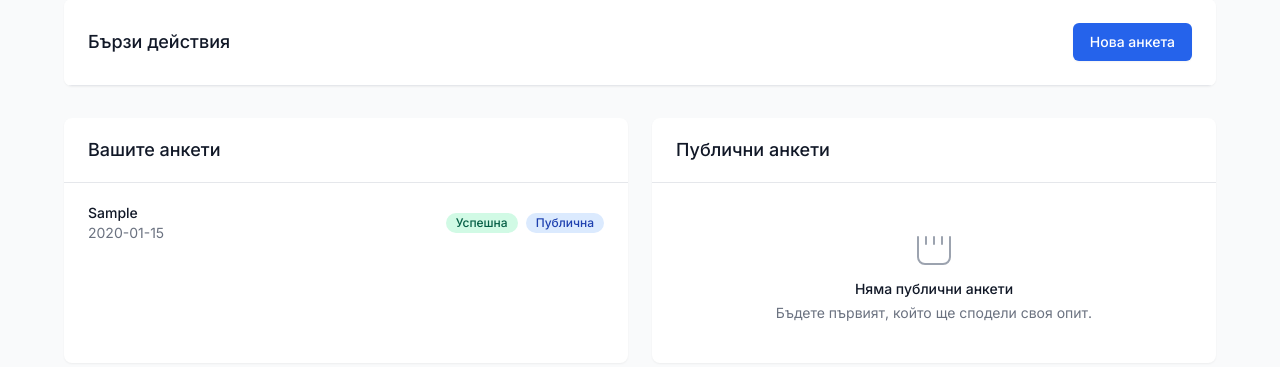
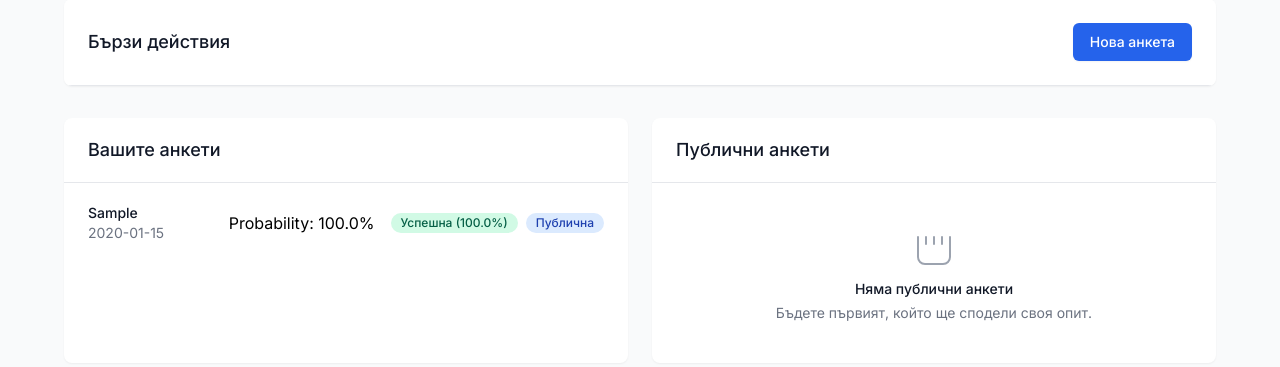
Before and after one commit to codingburgas/2425-11-b-pp-student-practices-assignment-SSPopov21, a Flask app: page /dashboard in a window 1280 px wide. Shown: the part 169-536 px from the top of the page. Run offline with Flask 3, Linux system fonts and the light colour scheme; a user stored in the database is signed in; tables that the repository leaves empty hold one stand-in row (values such as "Sample post"); some libraries are stand-ins or nearby versions.

Commit message:
commit the_uspeshno_neuspeshno

```diff
--- a/app/routes/job_offers.py
+++ b/app/routes/job_offers.py
@@ -169,7 +169,7 @@ def apply_job(id):
             else:
                 color = 'red'
 
-            flash(f'Вашата кандидатура е изпратена успешно! Вероятност за одобрение: <span style="color: {color}; font-weight: bold;">{probability_percent:.1f}%</span>', 'success')
+            flash(f'Шансът да бъдете нает е "{probability_percent:.1f}%"', 'success')
             return redirect(url_for('job_offers.list_jobs'))
         except Exception as e:
             print(f"Prediction error: {str(e)}")
--- a/app/routes/main.py
+++ b/app/routes/main.py
@@ -1,6 +1,8 @@
 from flask import Blueprint, render_template
 from flask_login import login_required, current_user
 from app.models.survey import Survey
+from app.ml.model import JobSuccessPredictor
+import numpy as np
 
 bp = Blueprint('main', __name__)
 
@@ -15,6 +17,36 @@ def dashboard():
     # Get user's surveys
     user_surveys = Survey.query.filter_by(user_id=current_user.id).all()
 
+    # Calculate probability for each survey
+    predictor = JobSuccessPredictor()
+
+    # Ensure the model is trained before making predictions for the dashboard
+    try:
+        if not predictor.is_trained:
+            # Create synthetic training data if the model isn't trained yet
+            X_synthetic = np.array([
+                [5, 3, 5, 2, 2, 0.6, 0.8],  # Successful candidate
+                [1, 1, 2, 0, 0, 0.2, 0.3],  # Unsuccessful candidate
+                [3, 2, 4, 1, 1, 0.4, 0.6],  # Moderate success
+                [7, 4, 6, 3, 3, 0.8, 0.9],  # Very successful
+                [2, 2, 3, 1, 1, 0.4, 0.5],  # Moderate success
+            ])
+            y_synthetic = np.array([1, 0, 1, 1, 0])
+
+            predictor.model.fit(X_synthetic, y_synthetic)
+            predictor.scaler.fit(X_synthetic)
+            predictor.is_trained = True
+    except Exception as e:
+        print(f"Dashboard model training error: {str(e)}")
+        # Optionally, you could flash a message to the user here about the model not being ready
+
+    for survey in user_surveys:
+        try:
+            probability = predictor.predict(survey)
+            survey.probability_percent = probability * 100
+        except Exception:
+            survey.probability_percent = None
+
     # Get public surveys from other users
     public_surveys = Survey.query.filter(
         Survey.user_id != current_user.id,
--- a/app/templates/main/dashboard.html
+++ b/app/templates/main/dashboard.html
@@ -43,14 +43,15 @@
                                             {{ survey.created_at.strftime('%Y-%m-%d') }}
                                         </p>
                                     </div>
+                                    <p>Probability: {{ '%.1f' % survey.probability_percent if survey.probability_percent is not none else 'N/A' }}%</p>
                                     <div class="flex items-center space-x-2">
-                                        {% if survey.success %}
+                                        {% if survey.probability_percent is not none and survey.probability_percent > 60 %}
                                         <span class="inline-flex items-center px-2.5 py-0.5 rounded-full text-xs font-medium bg-green-100 text-green-800">
-                                            Успешна
+                                            Успешна ({{ '%.1f' % survey.probability_percent }}%)
                                         </span>
                                         {% else %}
                                         <span class="inline-flex items-center px-2.5 py-0.5 rounded-full text-xs font-medium bg-red-100 text-red-800">
-                                            Неуспешна
+                                            Неуспешна{% if survey.probability_percent is not none %} ({{ '%.1f' % survey.probability_percent }}%){% endif %}
                                         </span>
                                         {% endif %}
                                         {% if survey.is_public %}
@@ -105,14 +106,15 @@
                                             {{ survey.created_at.strftime('%Y-%m-%d') }} от {{ survey.author.username }}
                                         </p>
                                     </div>
+                                    <p>Probability: {{ '%.1f' % survey.probability_percent if survey.probability_percent is not none else 'N/A' }}%</p>
                                     <div>
-                                        {% if survey.success %}
+                                        {% if survey.probability_percent is not none and survey.probability_percent > 60 %}
                                         <span class="inline-flex items-center px-2.5 py-0.5 rounded-full text-xs font-medium bg-green-100 text-green-800">
-                                            Успешна
+                                            Успешна ({{ '%.1f' % survey.probability_percent }}%)
                                         </span>
                                         {% else %}
                                         <span class="inline-flex items-center px-2.5 py-0.5 rounded-full text-xs font-medium bg-red-100 text-red-800">
-                                            Неуспешна
+                                            Неуспешна{% if survey.probability_percent is not none %} ({{ '%.1f' % survey.probability_percent }}%){% endif %}
                                         </span>
                                         {% endif %}
                                     </div>
```
